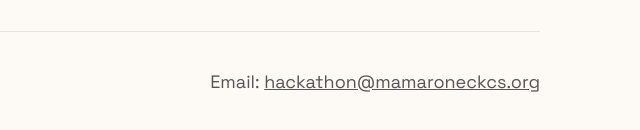
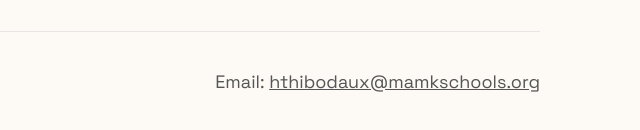
Before and after one commit to Mamaroneck-Computer-Science/Website, a plain HTML site: page index.html in a window 1280 px wide. Shown: the part 3995-4125 px from the top of the page, 640-1280 px from the left. Drawn offline with Linux system fonts and the light colour scheme.

Commit message:
Update index.html

```diff
--- a/index.html
+++ b/index.html
@@ -252,7 +252,7 @@
 
     <footer id="contact" class="site-footer reveal">
       <p>Mamaroneck High School Computer Science Club</p>
-      <p>Email: <a href="mailto:hackathon@mamaroneckcs.org">hackathon@mamaroneckcs.org</a></p>
+      <p>Email: <a href="mailto:hthibodaux@mamkschools.org">hthibodaux@mamkschools.org</a></p>
     </footer>
 
     <script src="script.js"></script>
```
